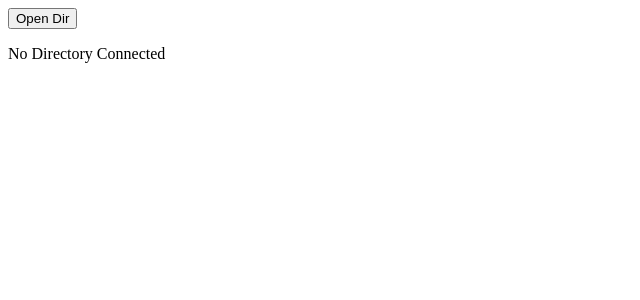
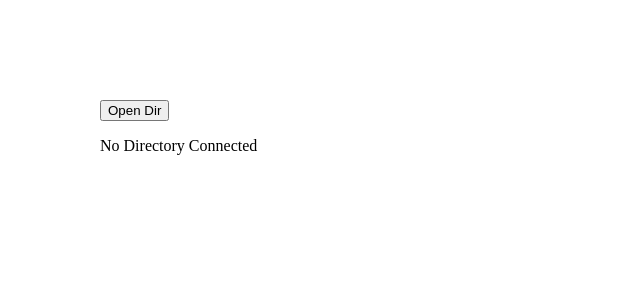
Before and after one commit to urfdvw/react-local-file-system, a React (Vite) app: page / in a window 1280 px wide. Shown: the top 300 px of the page, without its empty margins (0-640 px from the left). Built offline with nearby package versions, Linux system fonts and the light colour scheme.

Commit message:
not good, need fix

```diff
--- a/src/App.jsx
+++ b/src/App.jsx
@@ -13,12 +13,16 @@ export default function App() {
         console.log("file content of", fileHandle.name, ":", await getFileText(fileHandle));
     }
     // Show FolderView component only when its ready
-    return directoryReady ? (
+    return (
+        <div style={{ position: "fixed", top: 100, left: 100, height: 300, width: 500}}>
+            {directoryReady ? (
                 <FolderView rootFolder={rootDirHandle} onFileClick={onFileClick} />
             ) : (
                 <>
                     <button onClick={openDirectory}>Open Dir</button>
                     <p>{statusText}</p>
                 </>
+            )}
+        </div>
     );
 }
--- a/src/react-local-file-system/index.jsx
+++ b/src/react-local-file-system/index.jsx
@@ -1,4 +1,4 @@
-import { useState, createContext, useContext, useEffect } from "react";
+import { useState, createContext, useContext, useEffect, useRef } from "react";
 import Breadcrumbs from "@mui/material/Breadcrumbs";
 import { Button } from "@mui/material";
 import List from "@mui/material/List";
@@ -16,6 +16,10 @@ import Menu from "@mui/material/Menu";
 import MenuItem from "@mui/material/MenuItem";
 import Backdrop from "@mui/material/Backdrop";
 import CircularProgress from "@mui/material/CircularProgress";
+
+// *****************************************
+// COMPONENTS
+// *****************************************
 
 //util
 function dateString() {
@@ -238,7 +242,7 @@ function AddEntry() {
     return (
         <SpeedDial
             ariaLabel="SpeedDial basic example"
-            sx={{ position: "fixed", bottom: 16, right: 16 }}
+            sx={{ position: "sticky", bottom: 16, alignContent: "left" }}
             icon={<SpeedDialIcon />}
         >
             {actions.map((action) => (
@@ -270,6 +274,8 @@ export default function FolderView({ rootFolder, onFileClick }) {
         }
         showRoot();
     }, []);
+    const refContainer = useRef();
+    console.log(refContainer);
     async function showFolderView(folderHandle) {
         // set context
         setCurrentFolderHandle(folderHandle);
@@ -307,14 +313,17 @@ export default function FolderView({ rootFolder, onFileClick }) {
         setIsLoading(false);
     }
     return (
+        <div ref={refContainer} style={{ height: "100%", width: "100%", overflow: "scroll" }}>
             <CurFolderContext.Provider value={{ currentFolderHandle, onFileClick, showFolderView, setIsLoading }}>
                 <DragContext.Provider value={{ setEntryOnDrag, handleDrop }}>
+                    <div style={{ position: "sticky", top: 0, backgroundColor: " rgba(255,255,255,1)" }}>
                         <Breadcrumbs aria-label="breadcrumb">
                             {path.map((entry) => (
                                 <PathEntry entryHandle={entry} key={crypto.randomUUID()} />
                             ))}
                         </Breadcrumbs>
                         <Divider />
+                    </div>
                     <List>
                         {content
                             .sort((a, b) => {
@@ -345,12 +354,9 @@ export default function FolderView({ rootFolder, onFileClick }) {
                     </Backdrop>
                 </DragContext.Provider>
             </CurFolderContext.Provider>
+        </div>
     );
 }
-
-// *****************************************
-// COMPONENTS
-// *****************************************
 
 // *****************************************
 // HOOK
```
Lines whose indentation alone changed are shown as unchanged.
